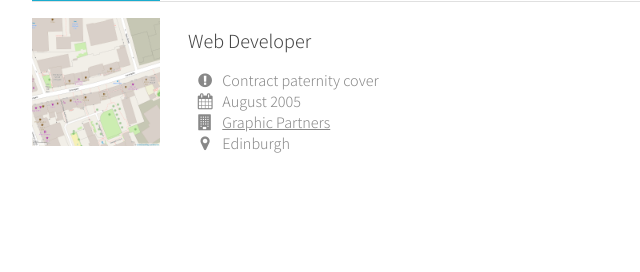
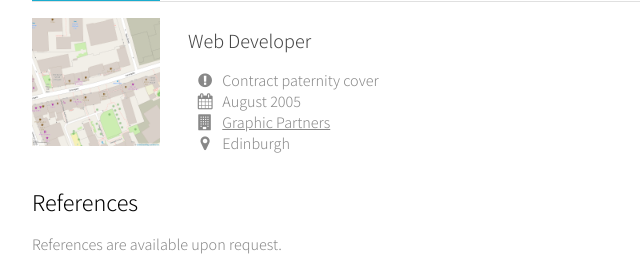
Before and after one commit to nevali/projects, a PHP site: page / in a window 1280 px wide. Shown: the part 5320-5592 px from the top of the page, without its empty margins (0-640 px from the left). Before the commit the page ends 5473 px from the top, so only its background shows below. Run offline with PHP 8.4, Linux system fonts and the light colour scheme.

Commit message:
Add references.

```diff
--- a/index.php
+++ b/index.php
@@ -52,6 +52,11 @@ else
 <?php include(dirname(__FILE__) . '/lib/experience.php'); ?>
 			</section>
 
+			<section id="references">
+				<h1>References</h1>
+<?php readfile(dirname(__FILE__) . '/parts/_references.html'); ?>
+			</section>
+
 		</main>
 	</body>
 </html>
--- /dev/null
+++ b/parts/_references.html
@@ -0,0 +1,3 @@
+<p>
+	References are available upon request.
+</p>
```
